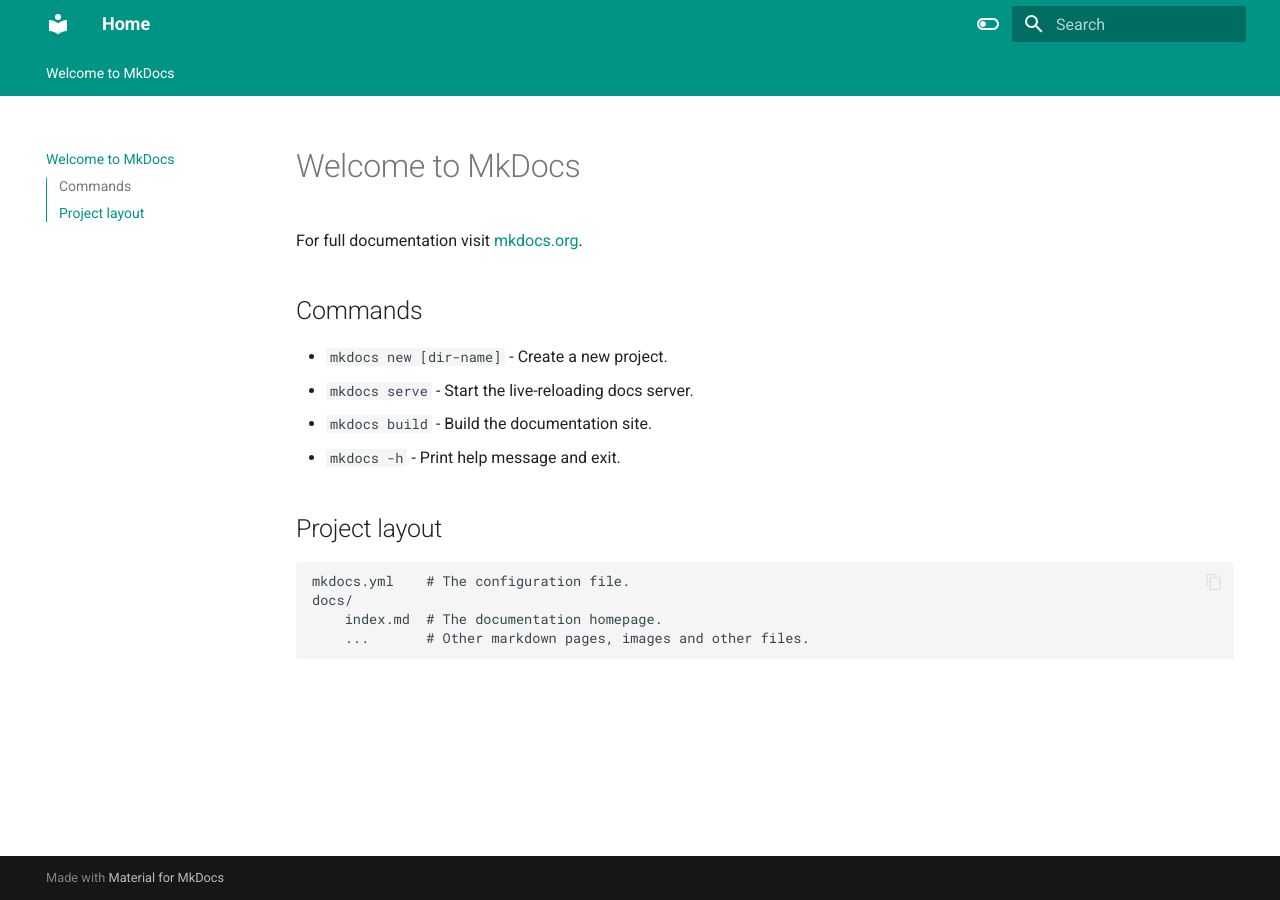
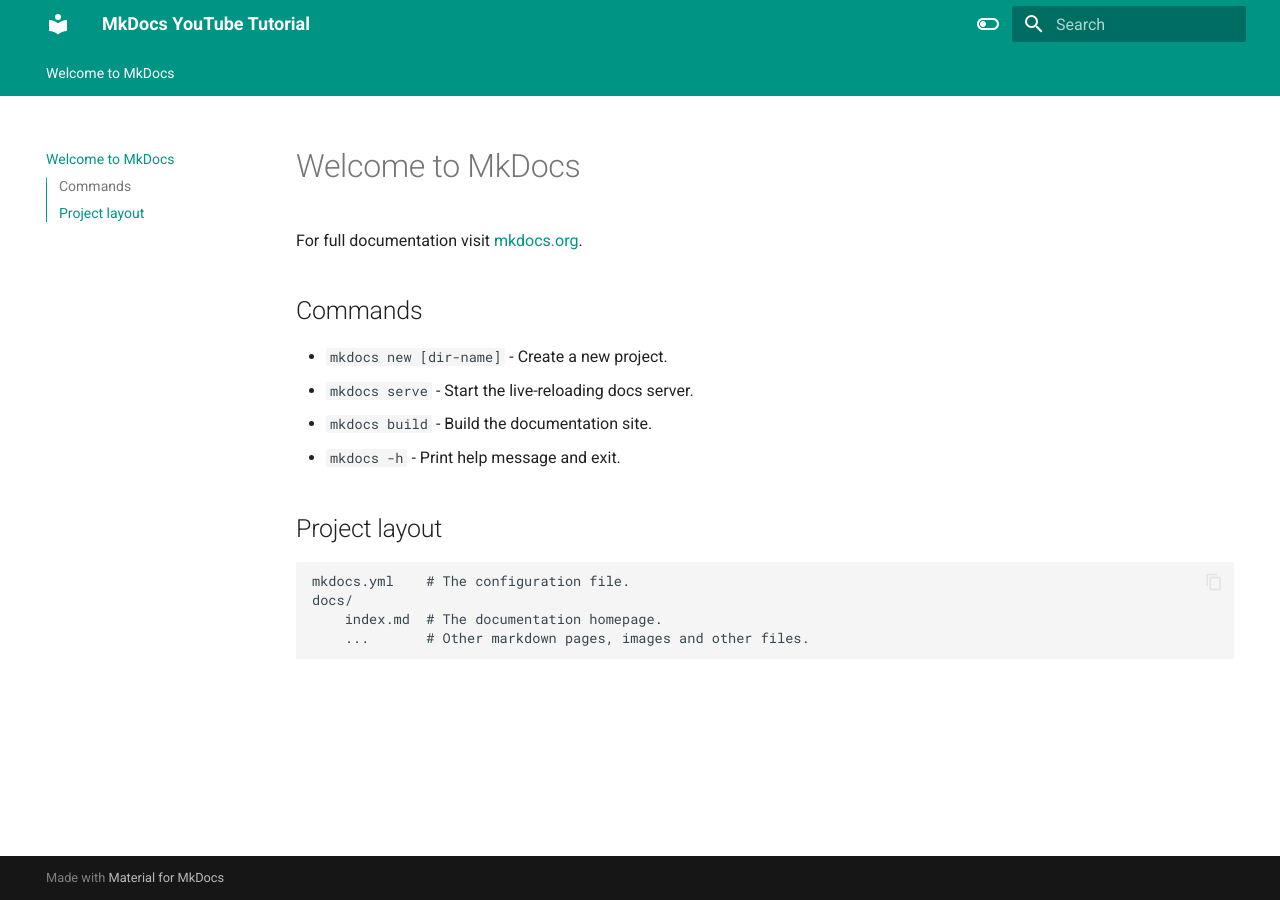
Before and after one commit to ariqmbrilian/docs, an MkDocs documentation site: the page built from docs/index.md, in a window 1280 px wide. Built offline with MkDocs 1.6.1 and Material for MkDocs 9.7.7, drawn with Linux system fonts in a browser that asks for light colours; some of the changed lines change nothing that is shown.

Commit message:
Update mkdocs.yml

```diff
--- a/mkdocs.yml
+++ b/mkdocs.yml
@@ -1,4 +1,4 @@
-site_name: Home
+site_name: MkDocs YouTube Tutorial
 theme:
   name: material
   features:
@@ -11,17 +11,17 @@
     - content.tabs.link
     - content.code.annotation
     - content.code.copy
-  languange: en
+  language: en
   palette:
-    - schema: default
+    - scheme: default
       toggle:
         icon: material/toggle-switch-off-outline
-        name: Switch to dark mode ### YamlMime:Module
+        name: Switch to dark mode
       primary: teal
       accent: purple
-    - schema: stale
+    - scheme: slate
       toggle:
         icon: material/toggle-switch
-        name: Switch to light mode ### YamlMime:Module
+        name: Switch to light mode
       primary: teal
       accent: lime
```
